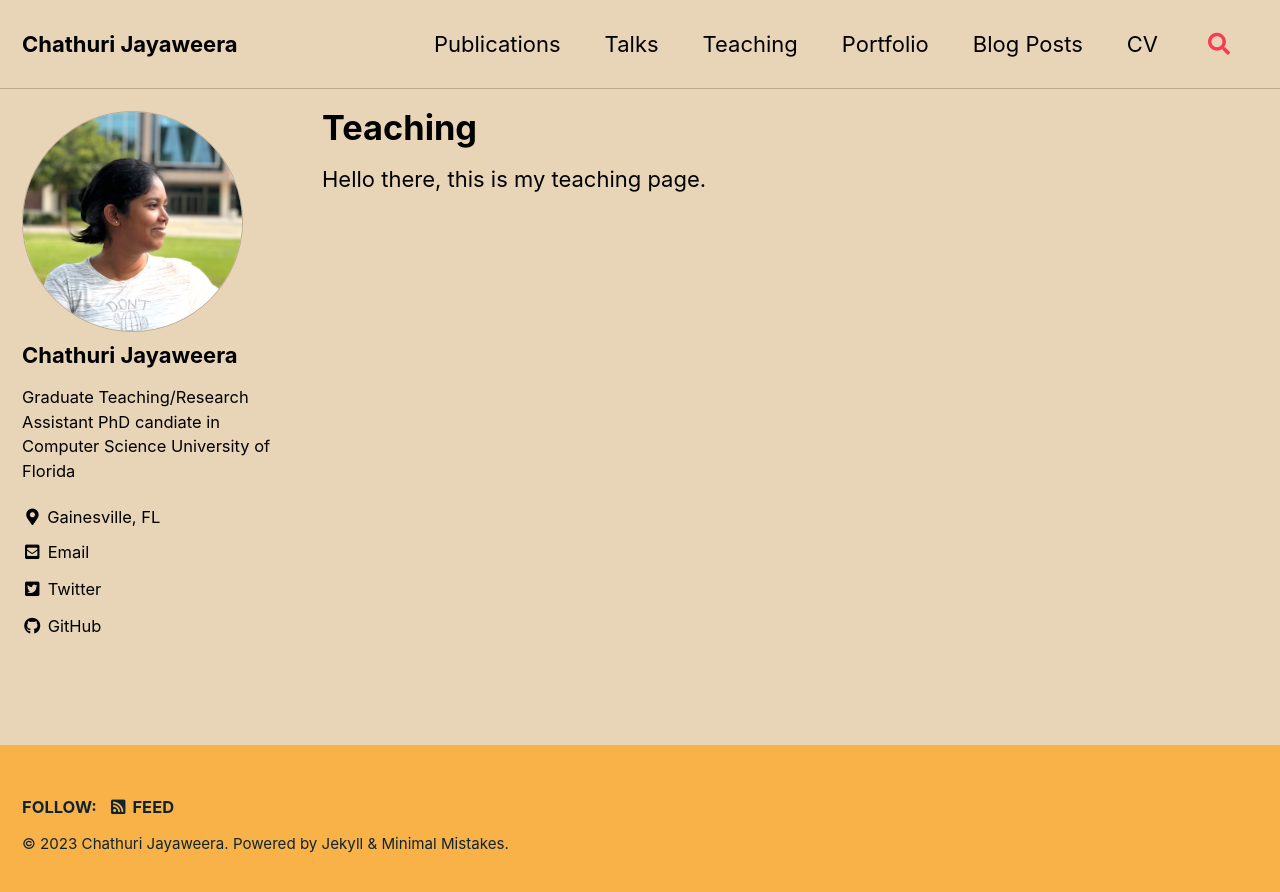
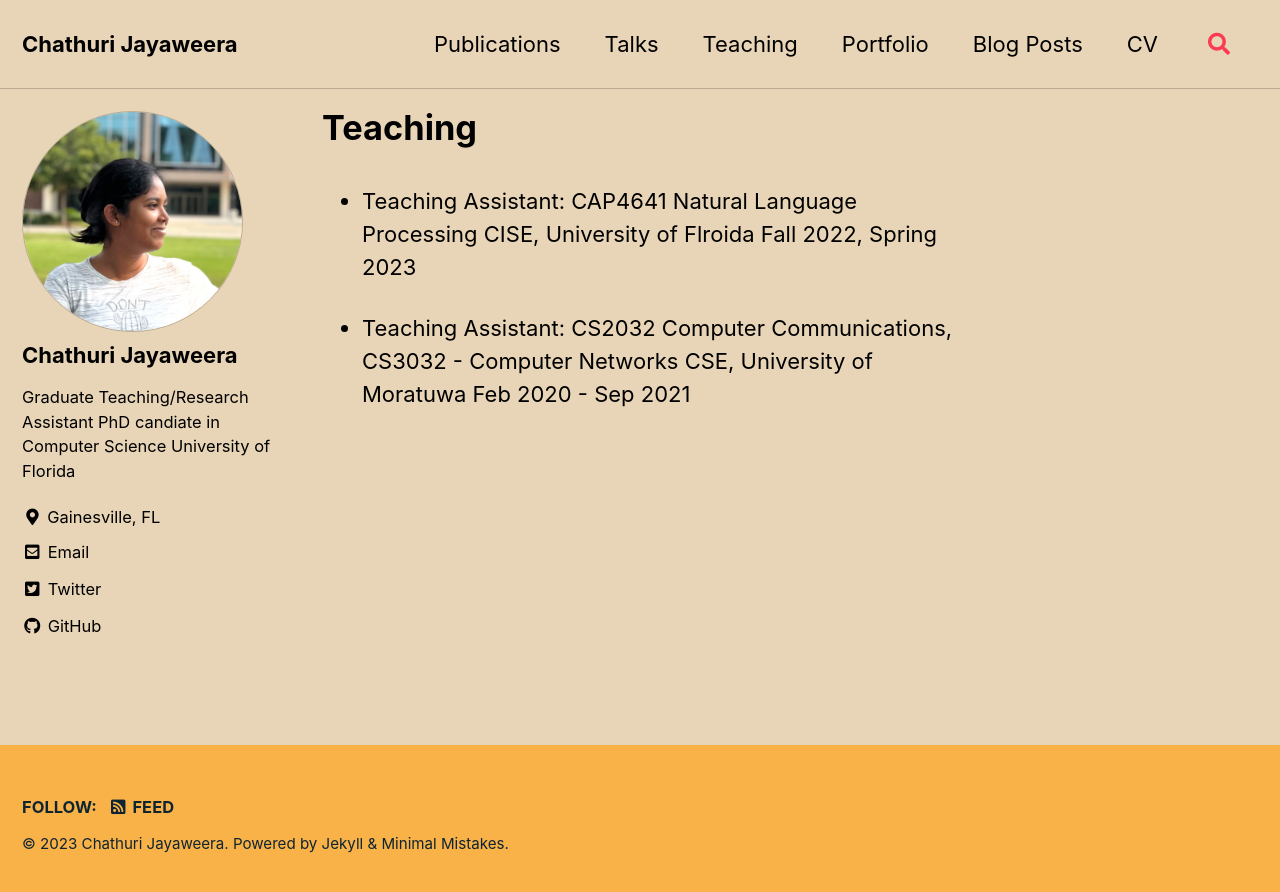
Before and after one commit to chestnutjay/chestnutjay.github.io, a Jekyll site: the page built from _pages/teaching.md, in a window 1280 px wide. Shown: the top 892 px of the page. Built offline with Jekyll 4.4.1, drawn with Linux system fonts in a browser that asks for light colours; cached includes are drawn as plain includes.

Commit message:
updated info in teaching.md

```diff
--- a/_pages/teaching.md
+++ b/_pages/teaching.md
@@ -5,4 +5,10 @@ author_profile: true
 layout: single
 ---
 
-Hello there, this is my teaching page.
+- Teaching Assistant: CAP4641 Natural Language Processing
+                      CISE, University of Flroida
+                      Fall 2022, Spring 2023
+
+- Teaching Assistant: CS2032 Computer Communications, CS3032 - Computer Networks
+                      CSE, University of Moratuwa
+                      Feb 2020 - Sep 2021
```
